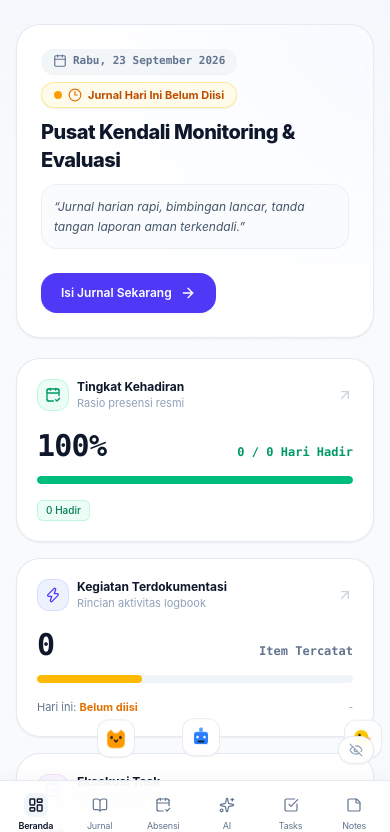
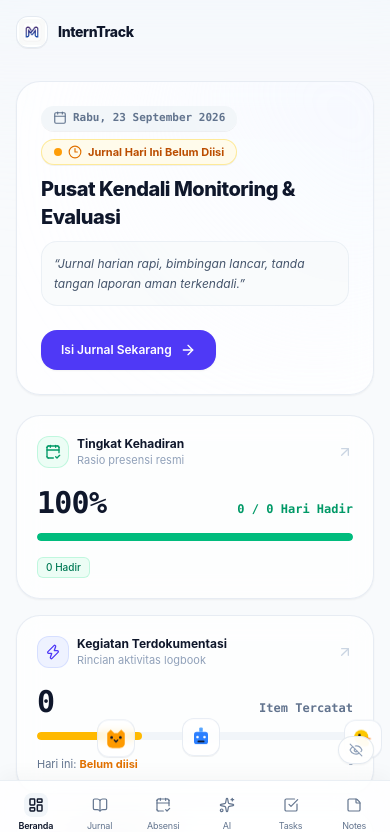
Before and after one commit to farhanmunada/monev-maggang, a Next.js app: page / in a window 390 px wide. Shown: the top 832 px of the page. Built offline with nearby package versions, Linux system fonts and the light colour scheme; no server answers; the database is empty.

Commit message:
feat(ui): ubah navbar menjadi standard sticky glassmorphic dan perpaduan elemen glass UI

```diff
--- a/src/app/layout.js
+++ b/src/app/layout.js
@@ -38,11 +38,11 @@
           }}
         />
 
-        {/* Floating Topbar for Desktop */}
+        {/* Standard Sticky Topbar */}
         <Navbar />
 
         {/* Main Content Area */}
-        <main className="relative z-10 pt-6 md:pt-22 px-4 md:px-8 max-w-6xl mx-auto">
+        <main className="relative z-10 pt-4 md:pt-6 px-4 md:px-8 max-w-6xl mx-auto">
           {children}
         </main>
 
--- a/src/components/BottomNav.js
+++ b/src/components/BottomNav.js
@@ -24,7 +24,7 @@
   ];
 
   return (
-    <nav className="md:hidden fixed bottom-0 left-0 right-0 bg-white/90 backdrop-blur-xl border-t border-slate-200/90 flex justify-around items-center h-16 px-1 z-40 shadow-[0_-4px_16px_rgba(0,0,0,0.03)]">
+    <nav className="md:hidden fixed bottom-0 left-0 right-0 bg-white/80 backdrop-blur-xl border-t border-slate-200/70 flex justify-around items-center h-16 px-1 z-40 shadow-[0_-4px_20px_rgba(0,0,0,0.04)]">
       {links.map((link) => {
         const isActive =
           link.href === "/"
--- a/src/components/Navbar.js
+++ b/src/components/Navbar.js
@@ -1,5 +1,6 @@
 "use client";
 
+import { useState, useEffect } from "react";
 import Link from "next/link";
 import { usePathname } from "next/navigation";
 import Image from "next/image";
@@ -14,6 +15,21 @@
 
 export default function Navbar() {
   const pathname = usePathname();
+  const [isScrolled, setIsScrolled] = useState(false);
+
+  useEffect(() => {
+    const handleScroll = () => {
+      if (window.scrollY > 15) {
+        setIsScrolled(true);
+      } else {
+        setIsScrolled(false);
+      }
+    };
+
+    handleScroll();
+    window.addEventListener("scroll", handleScroll, { passive: true });
+    return () => window.removeEventListener("scroll", handleScroll);
+  }, []);
 
   const links = [
     { name: "Beranda", href: "/", icon: LayoutDashboard },
@@ -25,23 +41,39 @@
   ];
 
   return (
-    <header className="fixed top-4 left-0 right-0 z-40 hidden md:flex justify-center px-4 pointer-events-none">
-      <nav className="pointer-events-auto flex items-center gap-1 bg-white/85 backdrop-blur-xl border border-slate-200/90 shadow-sm shadow-slate-200/50 rounded-full px-3 py-1.5 transition-all">
+    <header
+      className={`sticky top-0 left-0 right-0 z-40 w-full transition-all duration-300 ${
+        isScrolled
+          ? "bg-white/80 backdrop-blur-md border-b border-slate-200/80 shadow-2xs py-2.5"
+          : "bg-transparent border-b border-transparent py-4"
+      }`}
+    >
+      <div className="max-w-6xl mx-auto px-4 md:px-8 flex items-center justify-between">
         {/* Brand */}
-        <Link
-          href="/"
-          className="flex items-center gap-2 pl-2 pr-3 py-1 mr-1 border-r border-slate-200/80 group"
-        >
-          <div className="w-7 h-7 rounded-lg overflow-hidden border border-slate-200/80 bg-white flex items-center justify-center shadow-2xs group-hover:scale-105 transition-transform">
-            <Image src="/icon.png" alt="InternTrack Logo" width={24} height={24} className="object-cover" />
+        <Link href="/" className="flex items-center gap-2.5 group">
+          <div className="w-8 h-8 rounded-xl overflow-hidden border border-slate-200/90 bg-white/90 backdrop-blur-sm flex items-center justify-center shadow-2xs group-hover:scale-105 transition-transform">
+            <Image
+              src="/icon.png"
+              alt="InternTrack Logo"
+              width={26}
+              height={26}
+              className="object-cover"
+            />
           </div>
-          <span className="font-extrabold text-xs text-slate-900 tracking-tight">
-            InternTrack
-          </span>
+          <div>
+            <div className="flex items-center gap-1.5">
+              <span className="font-extrabold text-sm text-slate-900 tracking-tight">
+                InternTrack
+              </span>
+              <span className="text-[10px] font-bold uppercase tracking-wider text-indigo-700 bg-indigo-50 border border-indigo-200/70 px-1.5 py-0.2 rounded-md hidden sm:inline-block">
+                Workspace
+              </span>
+            </div>
+          </div>
         </Link>
 
-        {/* Links */}
-        <div className="flex items-center gap-1">
+        {/* Desktop Navigation Links */}
+        <nav className="hidden md:flex items-center gap-1 bg-white/60 backdrop-blur-md p-1 rounded-2xl border border-slate-200/70 shadow-2xs">
           {links.map((link) => {
             const isActive =
               link.href === "/"
@@ -53,19 +85,23 @@
               <Link
                 key={link.name}
                 href={link.href}
-                className={`flex items-center gap-1.5 px-3 py-1.5 rounded-full text-xs font-medium transition-all ${
+                className={`flex items-center gap-1.5 px-3 py-1.5 rounded-xl text-xs font-semibold transition-all ${
                   isActive
-                    ? "bg-slate-900 text-white shadow-xs"
-                    : "text-slate-600 hover:text-slate-900 hover:bg-slate-100/80"
+                    ? "bg-slate-900 text-white shadow-2xs"
+                    : "text-slate-600 hover:text-slate-900 hover:bg-slate-100/70"
                 }`}
               >
-                <Icon className={`w-3.5 h-3.5 ${isActive ? "text-white" : "text-slate-500"}`} />
+                <Icon
+                  className={`w-3.5 h-3.5 ${
+                    isActive ? "text-white" : "text-slate-500"
+                  }`}
+                />
                 <span>{link.name}</span>
               </Link>
             );
           })}
-        </div>
-      </nav>
+        </nav>
+      </div>
     </header>
   );
 }
--- a/src/components/dashboard/ActiveTasksWidget.js
+++ b/src/components/dashboard/ActiveTasksWidget.js
@@ -3,7 +3,7 @@
 
 export default function ActiveTasksWidget({ tasks, loading, onCompleteTask }) {
   return (
-    <div className="bg-white rounded-3xl border border-slate-200/90 shadow-xs p-5 md:p-6 flex flex-col justify-between">
+    <div className="bg-white/80 backdrop-blur-md rounded-3xl border border-slate-200/80 shadow-xs p-5 md:p-6 flex flex-col justify-between">
       <div>
         <div className="flex justify-between items-center mb-4">
           <div>
--- a/src/components/dashboard/BentoGreeting.js
+++ b/src/components/dashboard/BentoGreeting.js
@@ -23,7 +23,7 @@
   const quote = sarcasticQuotes[quoteIndex];
 
   return (
-    <div className="bg-white border border-slate-200/90 rounded-3xl p-6 md:p-8 shadow-xs relative overflow-hidden flex flex-col md:flex-row md:items-center justify-between gap-6">
+    <div className="bg-white/80 backdrop-blur-md border border-slate-200/80 rounded-3xl p-6 md:p-8 shadow-xs relative overflow-hidden flex flex-col md:flex-row md:items-center justify-between gap-6">
       {/* Decorative ambient subtle mesh */}
       <div className="absolute top-0 right-0 w-96 h-96 bg-gradient-to-bl from-indigo-100/50 via-blue-50/20 to-transparent rounded-full pointer-events-none -mr-24 -mt-24 blur-3xl" />
 
--- a/src/components/dashboard/BentoTelemetry.js
+++ b/src/components/dashboard/BentoTelemetry.js
@@ -24,7 +24,7 @@
       {/* 1. Kehadiran Magang */}
       <Link
         href="/attendance"
-        className="bg-white border border-slate-200/90 hover:border-slate-300 rounded-3xl p-5 shadow-xs transition-all flex flex-col justify-between group cursor-pointer relative overflow-hidden"
+        className="bg-white/75 backdrop-blur-md border border-slate-200/80 hover:border-slate-300 hover:bg-white/90 rounded-3xl p-5 shadow-xs transition-all flex flex-col justify-between group cursor-pointer relative overflow-hidden"
       >
         <div className="flex items-center justify-between mb-4">
           <div className="flex items-center gap-2">
@@ -81,7 +81,7 @@
       {/* 2. Total Kegiatan Terisi */}
       <Link
         href="/daily-log"
-        className="bg-white border border-slate-200/90 hover:border-slate-300 rounded-3xl p-5 shadow-xs transition-all flex flex-col justify-between group cursor-pointer relative overflow-hidden"
+        className="bg-white/75 backdrop-blur-md border border-slate-200/80 hover:border-slate-300 hover:bg-white/90 rounded-3xl p-5 shadow-xs transition-all flex flex-col justify-between group cursor-pointer relative overflow-hidden"
       >
         <div className="flex items-center justify-between mb-4">
           <div className="flex items-center gap-2">
@@ -134,7 +134,7 @@
       {/* 3. Progres Task Kanban */}
       <Link
         href="/tasks"
-        className="bg-white border border-slate-200/90 hover:border-slate-300 rounded-3xl p-5 shadow-xs transition-all flex flex-col justify-between group cursor-pointer relative overflow-hidden"
+        className="bg-white/75 backdrop-blur-md border border-slate-200/80 hover:border-slate-300 hover:bg-white/90 rounded-3xl p-5 shadow-xs transition-all flex flex-col justify-between group cursor-pointer relative overflow-hidden"
       >
         <div className="flex items-center justify-between mb-4">
           <div className="flex items-center gap-2">
--- a/src/components/dashboard/QuickShortcuts.js
+++ b/src/components/dashboard/QuickShortcuts.js
@@ -41,7 +41,7 @@
   ];
 
   return (
-    <div className="bg-white border border-slate-200/90 rounded-3xl p-5 md:p-6 shadow-xs">
+    <div className="bg-white/80 backdrop-blur-md border border-slate-200/80 rounded-3xl p-5 md:p-6 shadow-xs">
       <div className="mb-4">
         <h2 className="text-sm font-bold text-slate-900 tracking-tight">Navigasi Modul Kerja</h2>
         <p className="text-xs text-slate-500 mt-0.5">Akses langsung ke seluruh workspace aplikasi</p>
--- a/src/components/dashboard/RecentLogsWidget.js
+++ b/src/components/dashboard/RecentLogsWidget.js
@@ -4,7 +4,7 @@
 
 export default function RecentLogsWidget({ logs, loading }) {
   return (
-    <div className="bg-white rounded-3xl border border-slate-200/90 shadow-xs p-5 md:p-6 flex flex-col justify-between">
+    <div className="bg-white/80 backdrop-blur-md rounded-3xl border border-slate-200/80 shadow-xs p-5 md:p-6 flex flex-col justify-between">
       <div>
         <div className="flex justify-between items-center mb-4">
           <div>
```
Also changed, not shown: src/app/attendance/page.js (+8 -8 lines), 3 other files (tests, documents, lock files or other folders).
